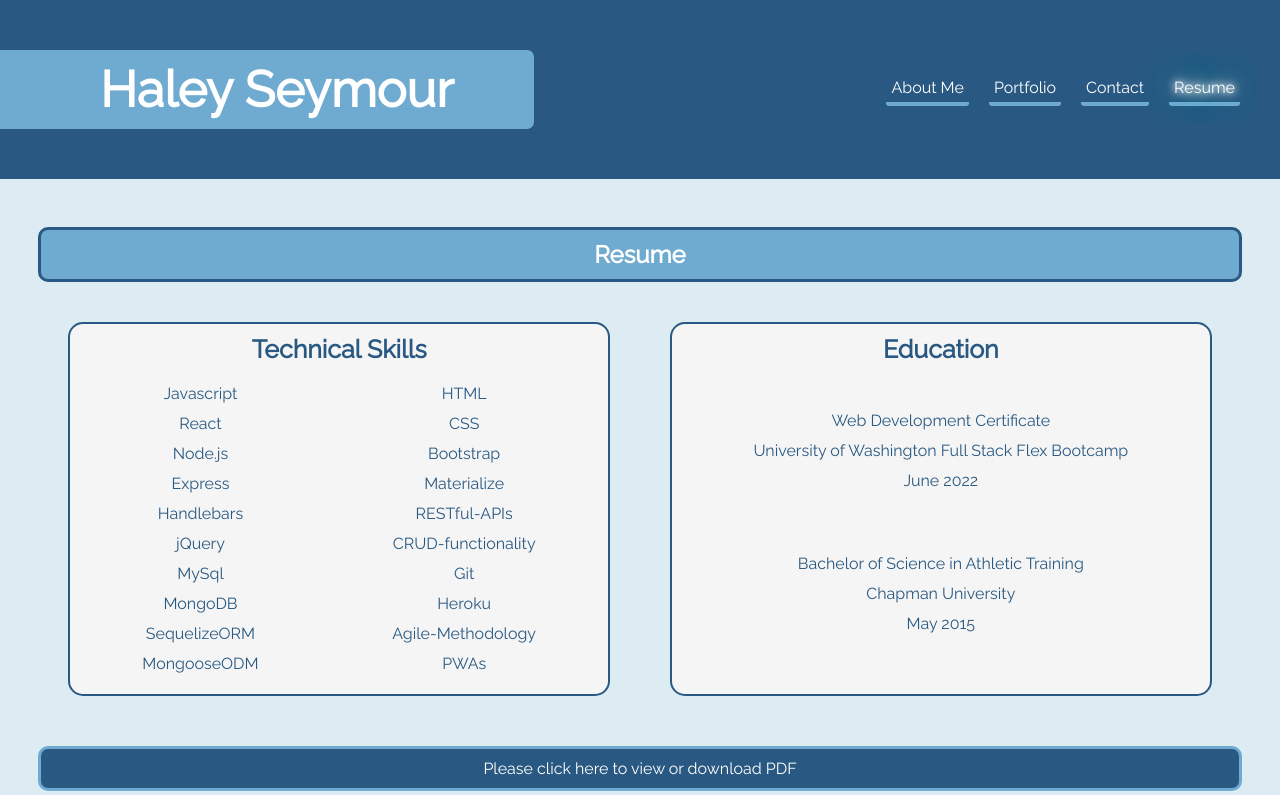
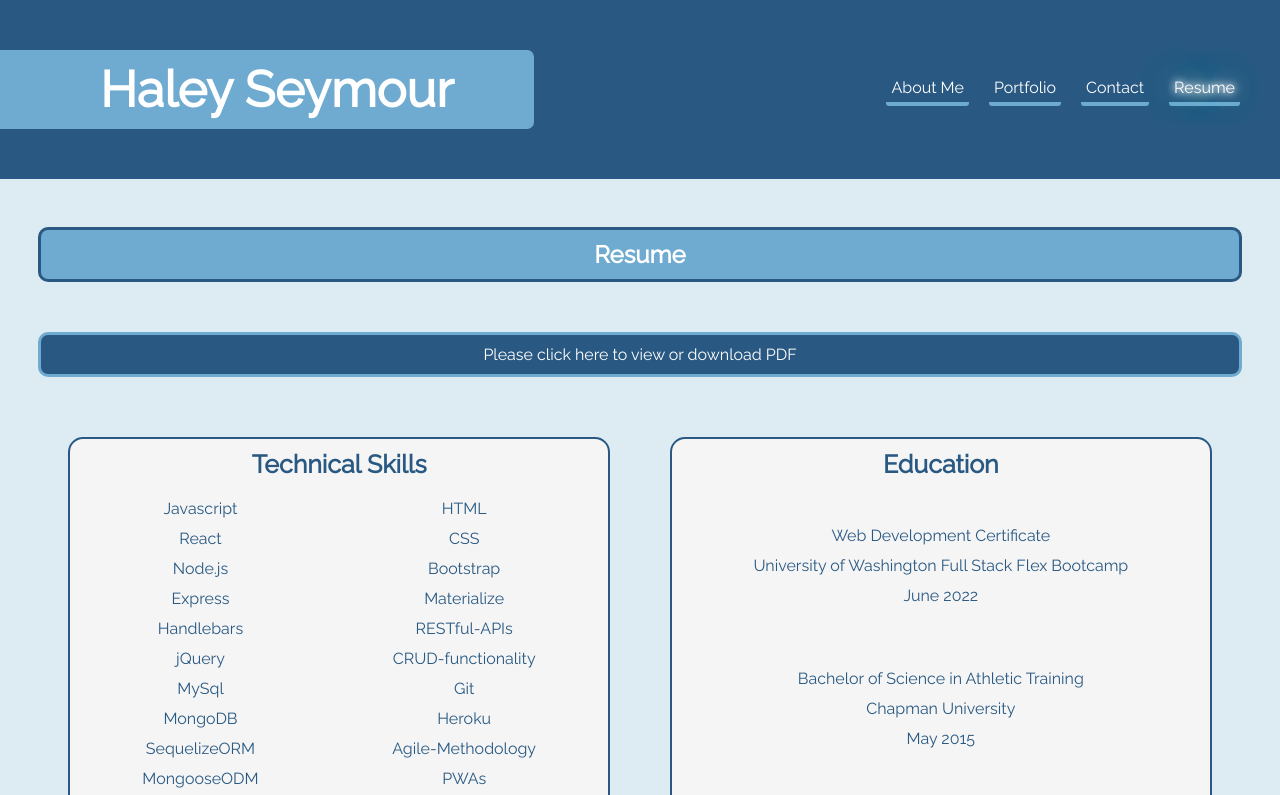
Before and after one commit to hseymo/polishedportfolio, a React (Create React App) app: page /resume in a window 1280 px wide. Shown: the top 795 px of the page. Built offline with nearby package versions, Linux system fonts and the light colour scheme.

Commit message:
moved button for resume to top of page

```diff
--- a/src/components/Resume/index.js
+++ b/src/components/Resume/index.js
@@ -5,6 +5,7 @@ function Resume() {
   return (
     <div className="Resume">
       <h2>Resume</h2>
+      <a className="ResumeBtn" href={require('./Resume.docx.pdf')} target="_blank">Please click here to view or download PDF </a>
       <div className='format'>
       <div className="resumeContainer">
       <h3>Technical Skills</h3>
@@ -53,7 +54,6 @@ function Resume() {
       </div>
       {/* <h3>Career</h3>
       <p>Certified Athletic Trainer | Seattle Children's Hospital | Seattle, WA | July 2015 - February 2022</p> */}
-      <a className="ResumeBtn" href={require('./Resume.docx.pdf')} target="_blank">Please click here to view or download PDF </a>
     </div>
   );
 }
```
